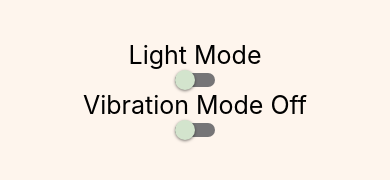
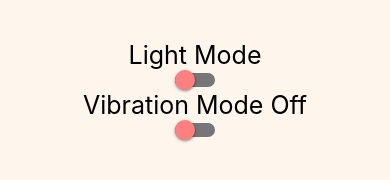
Before and after one commit to hanley2d/improvedCalculator, a React Native app: screen /Settings in a window 390 px wide. Shown: the part 364-544 px from the top of the page. Built offline with nearby package versions, Linux system fonts and the light colour scheme.

Commit message:
changed colours

```diff
--- a/App.js
+++ b/App.js
@@ -15,6 +15,7 @@ const Stack = createNativeStackNavigator();
 const App = () => {
   const [darkMode, setDarkMode] = useState(false);
   const [vibration, setVibration] = useState(false);
+
   return (
     <View style={{flex:1, backgroundColor: darkMode? '#09011B' : '#FEF5ED'}}>
       <ThemeContext.Provider value={{darkMode, setDarkMode}} >
--- a/SettingsScreen.js
+++ b/SettingsScreen.js
@@ -35,14 +35,14 @@ const SettingsScreen = ({ navigation }) => {
             <Text style={styles.text}>{darkMode ? "Dark Mode" : "Light Mode"}</Text>
             <Switch
                 trackColor={{ false: "#767577", true: "#81b0ff" }}
-                thumbColor={"#d3e4cd"}
+                thumbColor={darkMode ? "#B5CDA3" : "#FF8080" }
                 onValueChange={(s) => {
                     toggleTheme(s);
                 }} value={darkMode} />
             <Text style={styles.text}>{vibration? 'Vibration Mode On' : 'Vibration Mode Off'}</Text>
             <Switch
                 trackColor={{ false: "#767577", true: "#81b0ff" }}
-                thumbColor={"#d3e4cd"}
+                thumbColor={vibration ? "#B5CDA3" : "#FF8080"}
                 onValueChange={(s) => {
                     toggleVibration(s);
                 }} value={vibration} />
```
